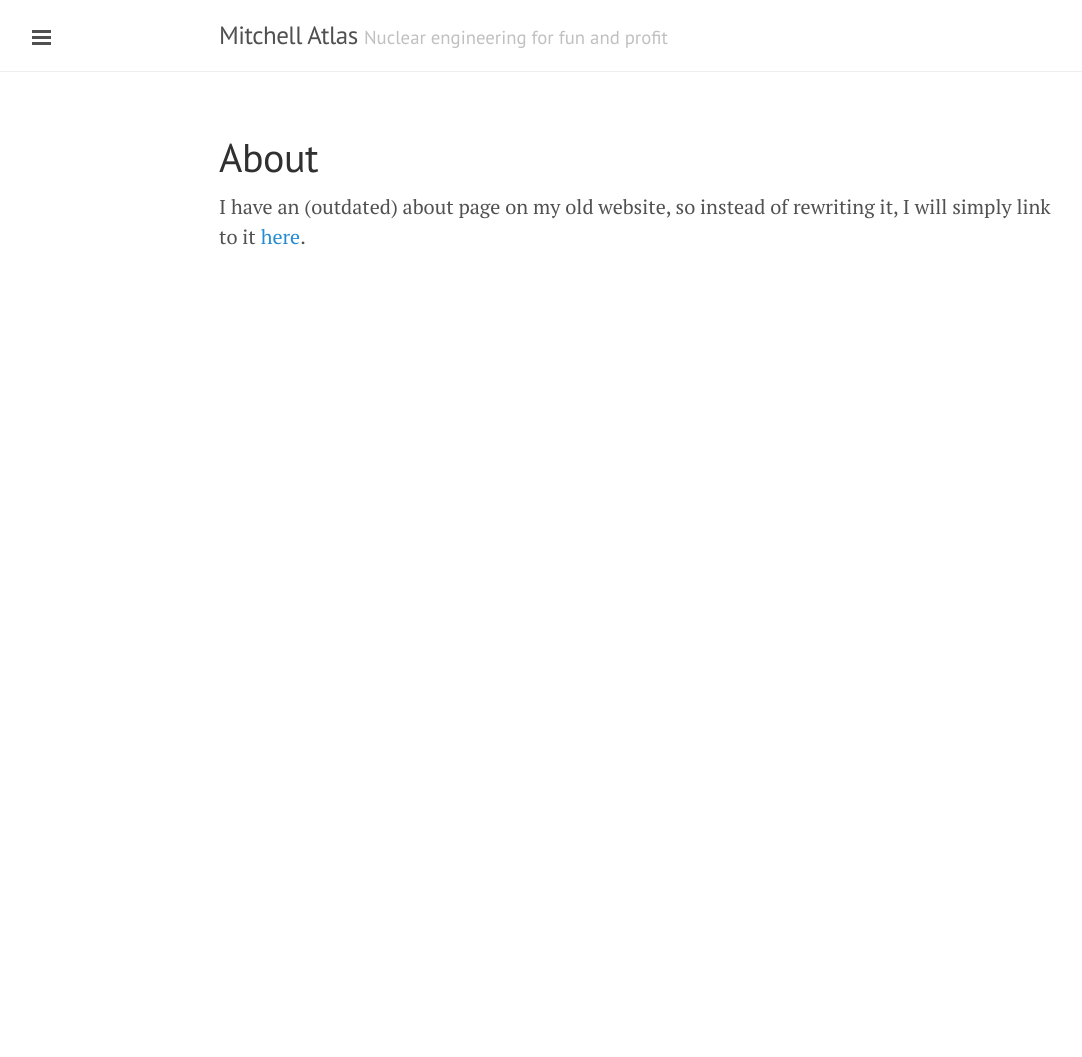
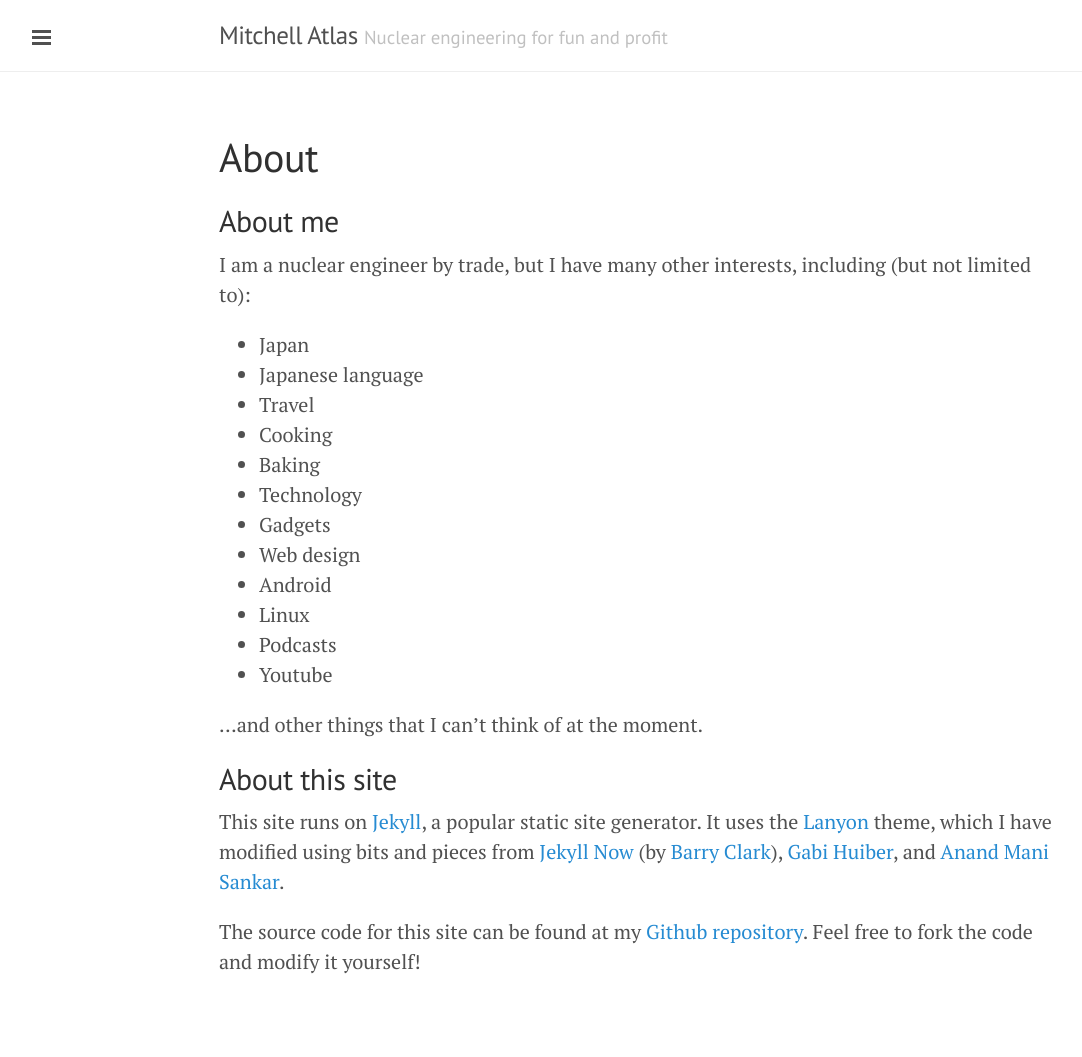
Before and after one commit to xatlasm/xatlasm.github.io, a Jekyll site: the page built from about.md, in a window 1280 px wide. Shown: the whole page, without its empty margins (1-1083 px from the left). Built offline with Jekyll 4.4.1, drawn with Linux system fonts in a browser that asks for light colours; before the commit the page ends 900 px from its top, so only the background shows below that.

Commit message:
updated about page

```diff
--- a/about.md
+++ b/about.md
@@ -3,4 +3,27 @@ layout: page
 title: About
 ---
 
-I have an (outdated) about page on my old website, so instead of rewriting it, I will simply link to it [here](http://www.mitchellatlas.com/about/).
+## About me
+
+I am a nuclear engineer by trade, but I have many other interests, including (but not limited to):
+
+* Japan
+* Japanese language
+* Travel
+* Cooking
+* Baking
+* Technology
+* Gadgets
+* Web design
+* Android
+* Linux
+* Podcasts
+* Youtube
+
+...and other things that I can't think of at the moment.
+
+## About this site
+
+This site runs on [Jekyll](http://jekyllrb.com/), a popular static site generator. It uses the [Lanyon](http://lanyon.getpoole.com/) theme, which I have modified using bits and pieces from [Jekyll Now](http://www.jekyllnow.com/) (by [Barry Clark](https://github.com/barryclark)), [Gabi Huiber](https://github.com/ghuiber), and [Anand Mani Sankar](https://github.com/msanand).
+
+The source code for this site can be found at my [Github repository](http://github.com/xatlasm/xatlasm.github.io). Feel free to fork the code and modify it yourself!
```
